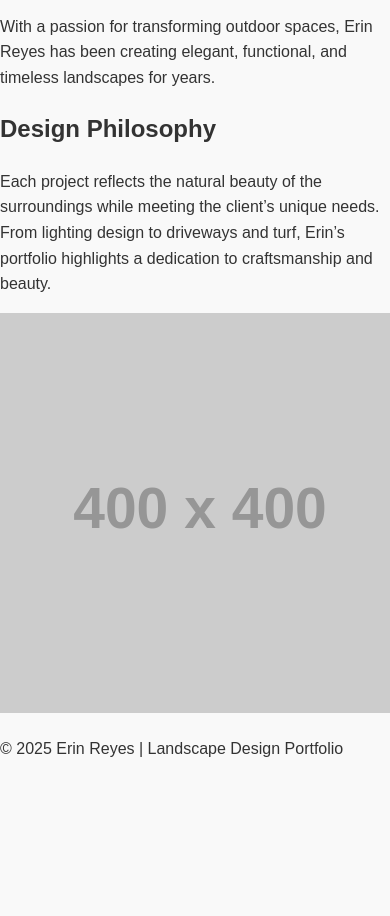
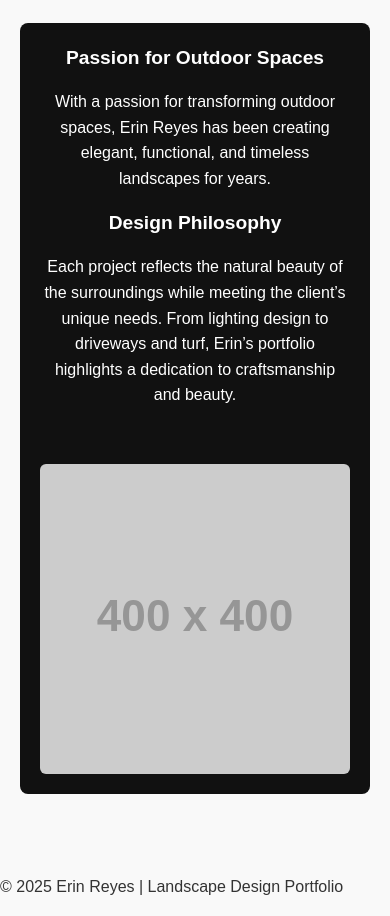
Before and after one commit to erinreyesmlp/Landscape-portfolio, a plain HTML site: page about.html in a window 390 px wide. Shown: the part 293-1209 px from the top of the page. Before the commit the page ends 1071 px from the top, so only its background shows below. Drawn offline with Linux system fonts and the light colour scheme; placeholder pictures from the web are drawn by us.

Commit message:
Update style.css

```diff
--- a/css/style.css
+++ b/css/style.css
@@ -79,3 +79,76 @@ form input, form textarea, form button {
   padding: 10px;
   font-size: 1em;
 }
+/* About Page Styles */
+.about-container {
+  max-width: 1100px;
+  margin: 80px auto;
+  text-align: center;
+  padding: 0 20px;
+}
+
+.about-container h1 {
+  margin-bottom: 30px;
+}
+
+.about-box {
+  display: flex;
+  justify-content: space-between;
+  align-items: flex-start;
+  background: #111;
+  color: #fff;
+  padding: 40px;
+  border-radius: 8px;
+  gap: 20px;
+}
+
+.about-text {
+  flex: 1;
+  padding-right: 20px;
+  text-align: left;
+}
+
+.about-text h2 {
+  margin-top: 0;
+  font-size: 1.4rem;
+}
+
+.about-text p {
+  font-size: 1.1rem;
+  line-height: 1.6;
+}
+
+.about-image {
+  flex: 1;
+  display: flex;
+  justify-content: center;
+  align-items: center;
+}
+
+.about-image img {
+  max-width: 100%;
+  border-radius: 6px;
+}
+
+/* ✅ Mobile-friendly layout */
+@media (max-width: 768px) {
+  .about-box {
+    flex-direction: column;
+    text-align: center;
+    padding: 20px;
+  }
+
+  .about-text {
+    padding-right: 0;
+    margin-bottom: 20px;
+    text-align: center;
+  }
+
+  .about-text h2 {
+    font-size: 1.2rem;
+  }
+
+  .about-text p {
+    font-size: 1rem;
+  }
+}
```
